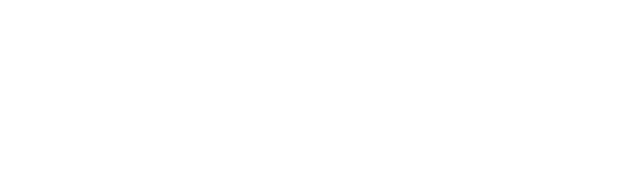
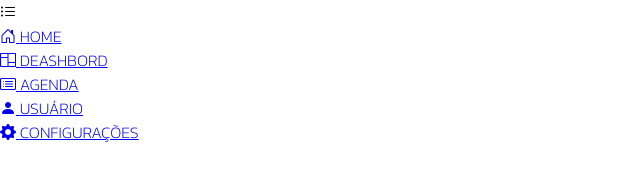
Before and after one commit to Emanuelsyngles/Menu-lateral, a plain HTML site: page index.html in a window 1280 px wide. Shown: the whole page, without its empty margins (0-640 px from the left). Drawn offline with nearby package versions, Linux system fonts and the light colour scheme; a web font is replaced by a local one.

Commit message:
começo do código

```diff
--- a/estilo/style.css
+++ b/estilo/style.css
@@ -0,0 +1,8 @@
+@import url('https://fonts.googleapis.com/css2?family=Agdasima:wght@400;700&family=Bebas+Neue&family=Belanosima&family=Dancing+Script:wght@700&family=Kanit:wght@200&family=Poppins:wght@100;200;300;400;500;600;700&family=Rubik:wght@500&family=Titillium+Web:wght@600&family=Ubuntu:ital,wght@0,400;0,500;0,700;1,300;1,400;1,500;1,700&display=swap');
+
+*{
+    margin: 0;
+    padding: 0;
+    box-sizing: border-box;
+    font-family: 'Kanit', sans-serif;
+}
--- a/index.html
+++ b/index.html
@@ -1,6 +1,7 @@
 <!DOCTYPE html>
 <html lang="pt-br">
 <head>
+    <link rel="stylesheet" href="https://cdn.jsdelivr.net/npm/bootstrap-icons@1.10.5/font/bootstrap-icons.css">
     <meta charset="UTF-8">
     <meta name="viewport" content="width=device-width, initial-scale=1.0">
     <link rel="stylesheet" href="estilo/style.css">
@@ -8,6 +9,42 @@
     <title>Menu-lateral</title>
 </head>
 <body>
-
+    <nav class="menu-lateral">
+        <div class="btn-expandir">
+            <i class="bi bi-list-ul"></i>
+            <ul>
+                <li class="item-menu">
+                    <a href="#">
+                        <span class="icon"><i class="bi bi-house-door"></i></span>
+                        <span class="text-link">HOME</span>
+                    </a>
+                </li>
+                <li class="item-menu">
+                    <a href="#">
+                        <span class="icon"><i class="bi bi-columns"></i></span>
+                        <span class="text-link">DEASHBORD</span>
+                    </a>
+                </li>
+                <li class="item-menu">
+                    <a href="#">
+                        <span class="icon"><i class="bi bi-card-list"></i></span>
+                        <span class="text-link">AGENDA</span>
+                    </a>
+                </li>
+                <li class="item-menu">
+                    <a href="#">
+                        <span class="icon"><i class="bi bi-person-fill"></i></span>
+                        <span class="text-link">USUÁRIO</span>
+                    </a>
+                </li>
+                <li class="item-menu">
+                    <a href="#">
+                        <span class="icon"><i class="bi bi-gear-fill"></i></span>
+                        <span class="text-link">CONFIGURAÇÕES</span>
+                    </a>
+                </li>
+            </ul>
+        </div>
+    </nav>
 </body>
 </html>
```
